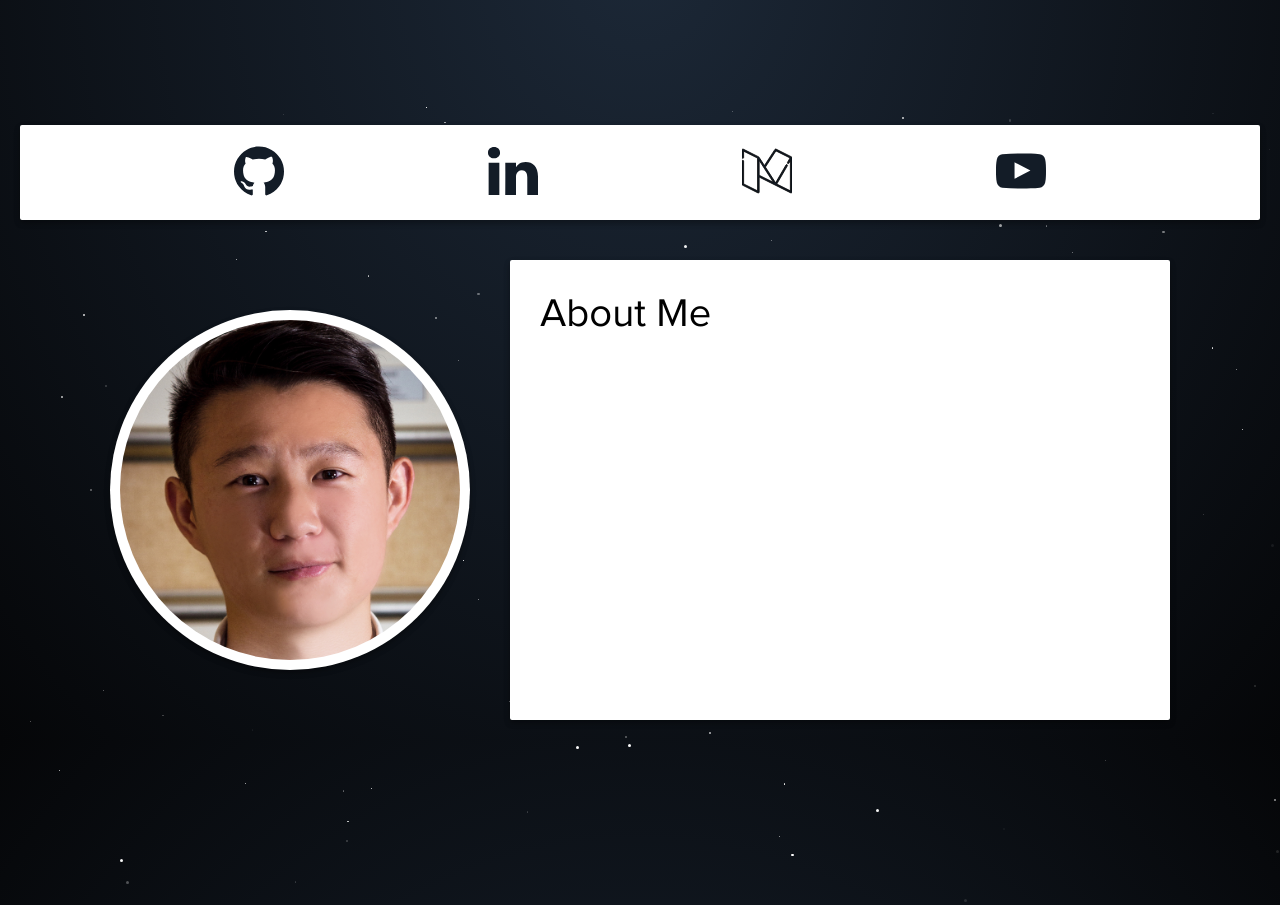
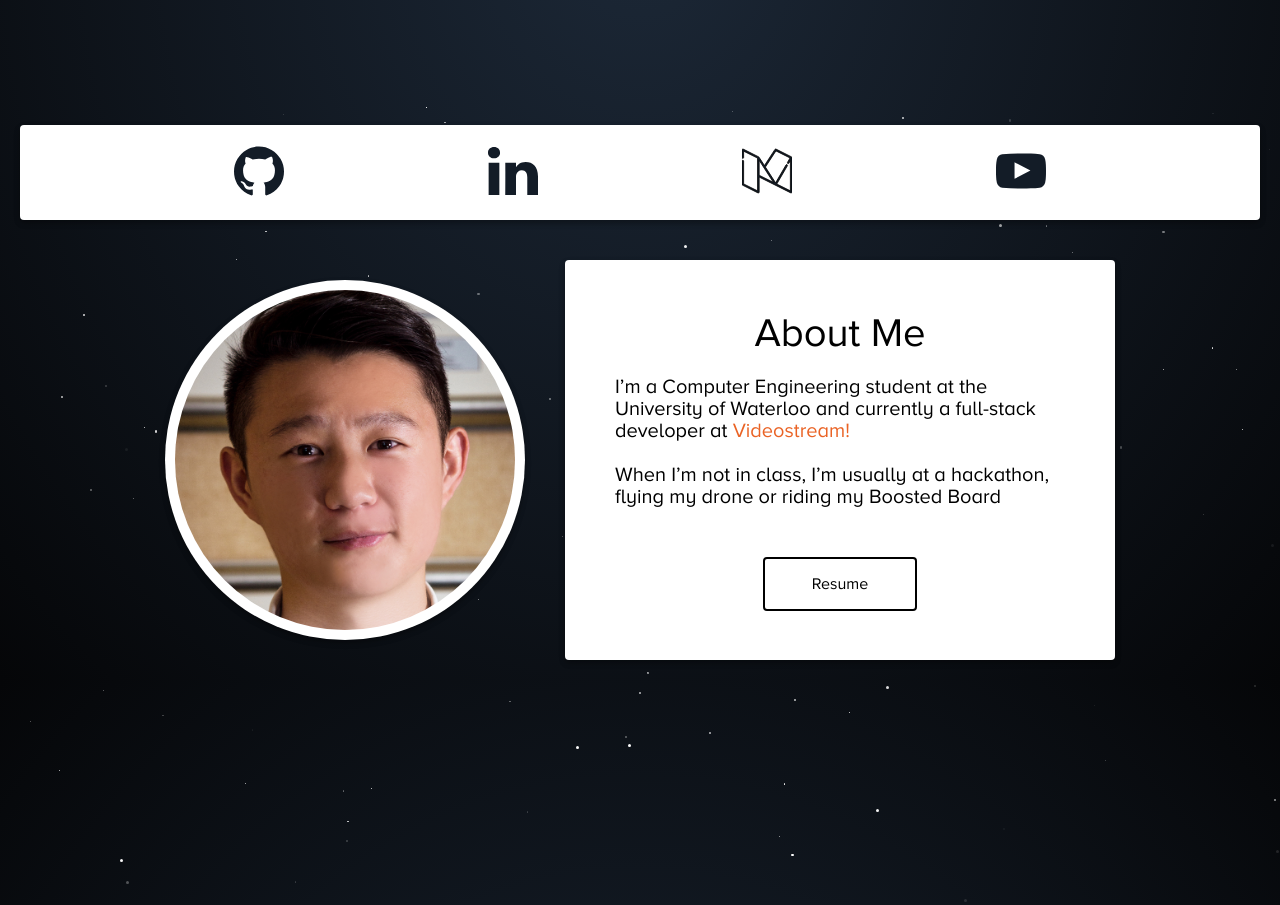
Before and after one commit to Jspsun/Jonathan.solar, a React (Create React App) app: page / in a window 1280 px wide. Shown: the part 840-1745 px from the top of the page. Built offline with nearby package versions, Linux system fonts and the light colour scheme; a web font is replaced by a local one.

Commit message:
finished aboutme section

```diff
--- a/src/Components/AboutMe/AboutMeCard.js
+++ b/src/Components/AboutMe/AboutMeCard.js
@@ -1,18 +1,23 @@
 import React from 'react';
 import { StyleSheet, css } from 'aphrodite';
 import {MaterialCard} from '../UI/MaterialCard.js';
+import {TextButton} from '../UI/TextButton.js';
 
 export class AboutMeCard extends React.Component {
   render () {
     return (
       <MaterialCard style={styles.card} >
         <div className={css(styles.header)}>About Me</div>
-        {/* <p>I’m a student at the University of Waterloo studying
-Computer Engineering. Currently a full-stack
-developer at Videostream.
-
-When I’m not at in class, I’m usually at a hackathon,
-flying my drone or riding my Boosted Board</p> */}
+        <p className={css(styles.p)}>
+          I’m a Computer Engineering student at the University of Waterloo and currently a full-stack developer at
+          <a className={css(styles.link)} href='http://getvideostream.com/' target='__blank'> Videostream!</a>
+          <br />
+          <br />
+          When I’m not in class, I’m usually at a hackathon, flying my drone or riding my Boosted Board
+        </p>
+        <div className={css(styles.buttonWrapper)}>
+          <TextButton text='Resume' href='./JonathanSunResume.pdf' color='#000' hoverColor='#ffd377' />
+        </div>
       </MaterialCard>
     );
   }
@@ -20,16 +25,37 @@ flying my drone or riding my Boosted Board</p> */}
 
 const styles = StyleSheet.create({
   card: {
-    width: '600px',
+    width: '550px',
     height: '400px',
     margin: '20px 20px 20px 20px',
-    padding: '30px',
 
-    justifyContent: 'center',
-    // alignItems: 'center'
+    flexDirection: 'column',
+    display: 'flex',
+    alignItems: 'center'
   },
 
   header: {
+    marginTop: '50px',
     fontSize: '40px'
+  },
+
+  p: {
+    fontSize: '20px',
+    marginLeft: '50px',
+    marginRight: '50px',
+    marginBottom: '0px'
+  },
+
+  link: {
+    textDecoration: 'none',
+    color: '#EA6325'
+  },
+
+  buttonWrapper: {
+    display: 'flex',
+    flexDirection: 'column',
+    flexGrow: '1',
+    justifyContent: 'center',
+    alignItems: 'center'
   }
 });
--- a/src/Components/AboutMe/MediaBar.js
+++ b/src/Components/AboutMe/MediaBar.js
@@ -11,7 +11,7 @@ export class MediaBar extends React.Component {
         <ImageButton link='https://www.linkedin.com/in/jonathan-sun/' width='50px' height='50px' src='Assets/Img/MediaBar/linkedin-logo.svg' />
         <ImageButton link='https://medium.com/@jspsun' width='50px' height='50px' src='Assets/Img/MediaBar/medium.svg' />
         <ImageButton link='https://www.youtube.com/channel/UCobkvnXKkRl-eTIQxBdpCPA' width='50px' height='50px' src='Assets/Img/MediaBar/youtube-logo.svg' />
-      </MaterialCard>
+      </ MaterialCard>
     );
   }
 }
--- a/src/Components/UI/MaterialCard.js
+++ b/src/Components/UI/MaterialCard.js
@@ -14,7 +14,7 @@ export class MaterialCard extends React.Component {
 const styles = StyleSheet.create({
   wrapper: {
     backgroundColor: '#fff',
-    borderRadius: '2px',
-    boxShadow: '0 3px 6px rgba(0,0,0,0.16), 0 3px 6px rgba(0,0,0,0.23)',
+    borderRadius: '4px',
+    boxShadow: '0 3px 6px rgba(0,0,0,0.16), 0 3px 6px rgba(0,0,0,0.23)'
   }
 });
--- /dev/null
+++ b/src/Components/UI/TextButton.js
@@ -0,0 +1,45 @@
+import React from 'react';
+import { StyleSheet, css } from 'aphrodite';
+
+export class TextButton extends React.Component {
+  render () {
+    const styles = StyleSheet.create({
+      a: {
+        textDecoration: 'none',
+        color: this.props.color,
+        fontWeight: '500'
+      },
+
+      button: {
+        display: 'flex',
+        justifyContent: 'center',
+        alignItems: 'center',
+
+        width: '150px',
+        height: '50px',
+
+        textDecoration: 'none',
+        borderRadius: '4px',
+        border: '2px solid',
+        color: this.props.color,
+        borderColor: this.props.color,
+
+        ':hover': {
+          color: this.props.hoverColor,
+          borderColor: this.props.hoverColor
+        }
+      },
+      text: {
+        fontWeight: '500'
+      }
+    });
+
+    return (
+      <a className={css(styles.a)} href={this.props.href} target='__blank'>
+        <div className={css(styles.button, this.props.style)}>
+          <div className={css(styles.text)}>{this.props.text}</div>
+        </div>
+      </a>
+    );
+  }
+}
```
